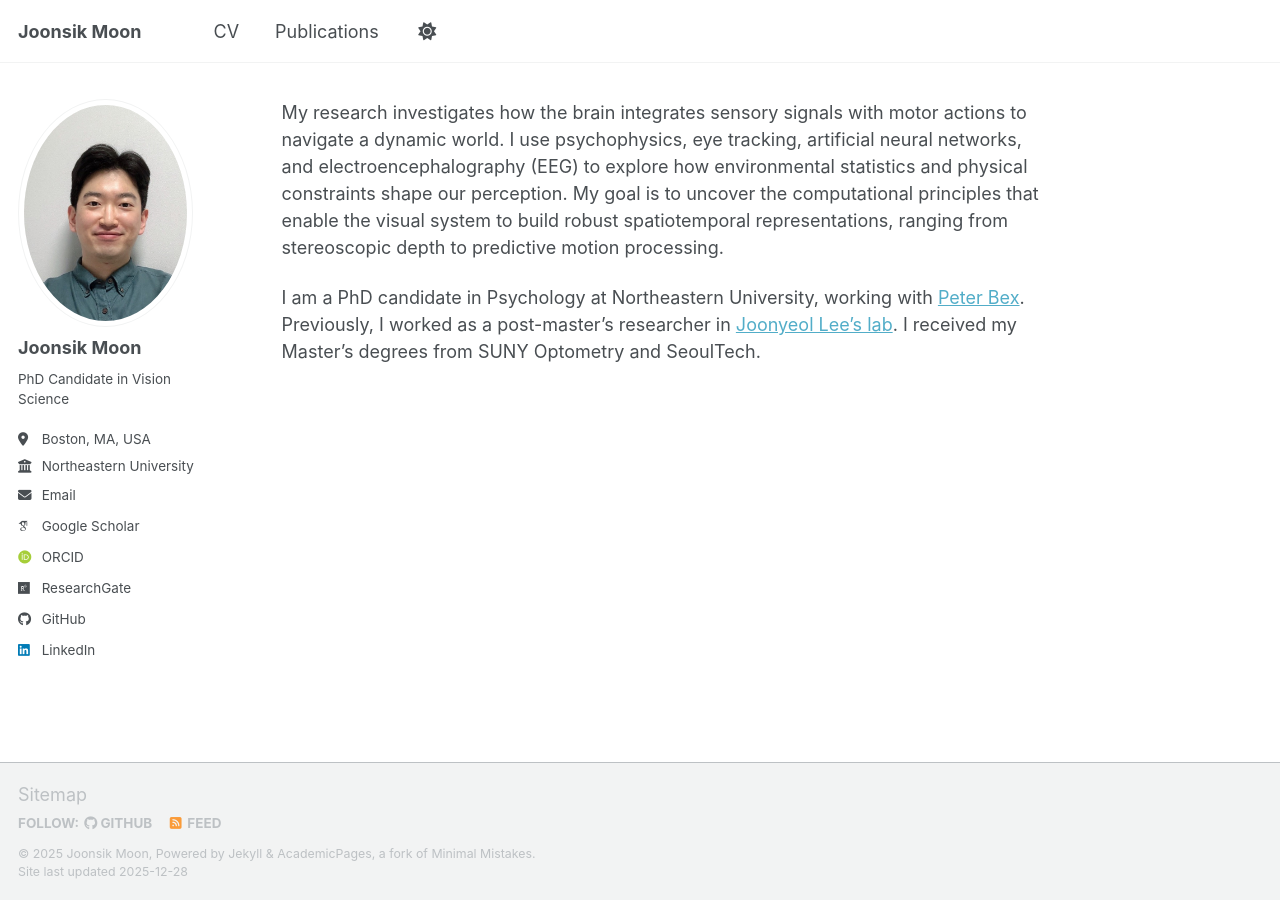
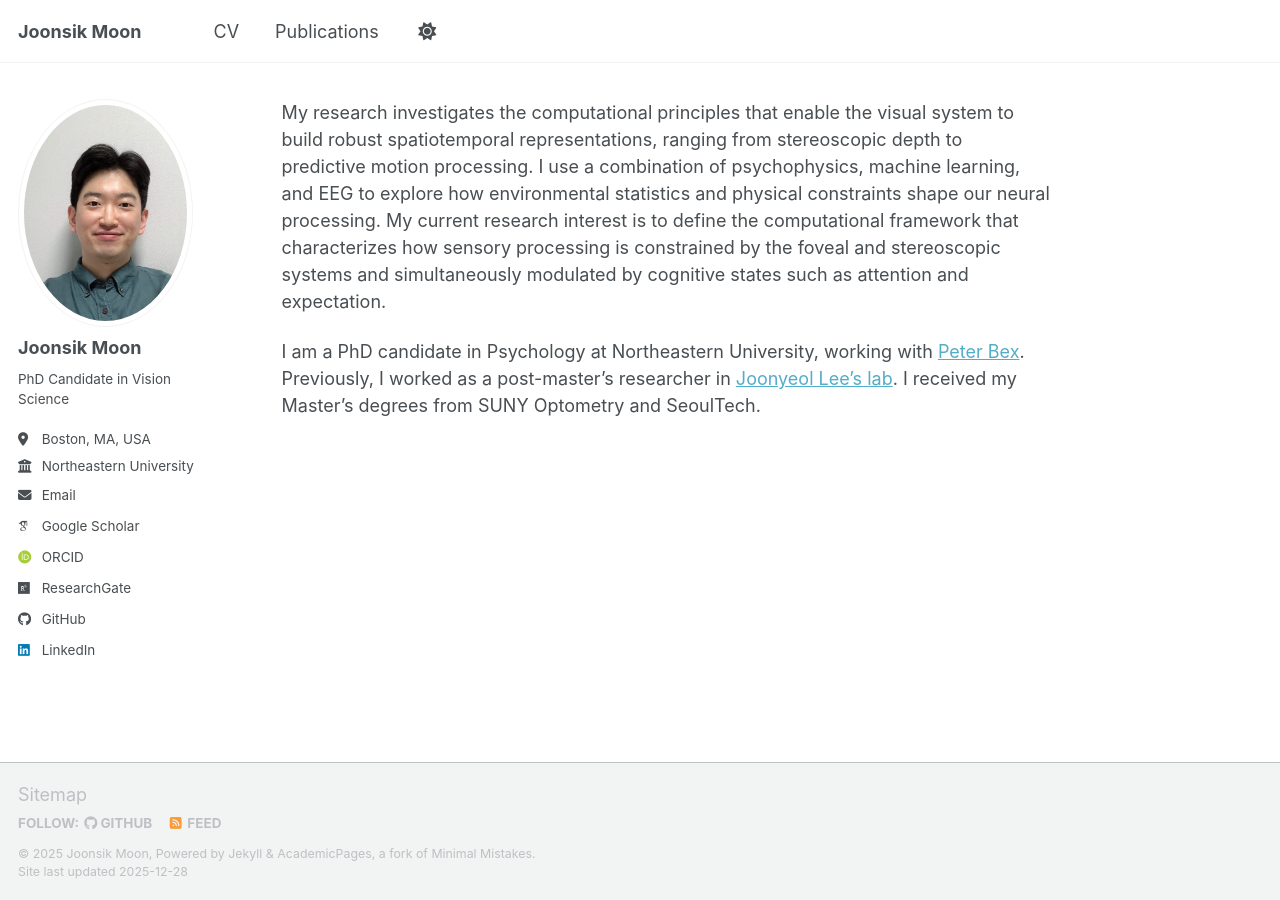
Before and after one commit to jmoon99/jmoon99.github.io, a Jekyll site: the page built from _pages/about.md, in a window 1280 px wide. Built offline with Jekyll 4.4.1, drawn with Linux system fonts in a browser that asks for light colours; some web fonts are replaced; a script bundle is joined from its source files by our own code; library files that are not in the unit come from our copies.

Commit message:
Update main page

```diff
--- a/_pages/about.md
+++ b/_pages/about.md
@@ -7,6 +7,6 @@
   - /about.html
 ---
 
-My research investigates how the brain integrates sensory signals with motor actions to navigate a dynamic world. I use psychophysics, eye tracking, artificial neural networks, and electroencephalography (EEG) to explore how environmental statistics and physical constraints shape our perception. My goal is to uncover the computational principles that enable the visual system to build robust spatiotemporal representations, ranging from stereoscopic depth to predictive motion processing.
+My research investigates the computational principles that enable the visual system to build robust spatiotemporal representations, ranging from stereoscopic depth to predictive motion processing. I use a combination of psychophysics, machine learning, and EEG to explore how environmental statistics and physical constraints shape our neural processing. My current research interest is to define the computational framework that characterizes how sensory processing is constrained by the foveal and stereoscopic systems and simultaneously modulated by cognitive states such as attention and expectation.
 
 I am a PhD candidate in Psychology at Northeastern University, working with [Peter Bex](https://cos.northeastern.edu/people/peter-bex/). Previously, I worked as a post-master's researcher in [Joonyeol Lee's lab](https://semoconlab.com/). I received my Master's degrees from SUNY Optometry and SeoulTech.
```
Also changed, not shown: _publications/2025-12-15-ocular-following.md (+1 -1 lines), 2 other files.
